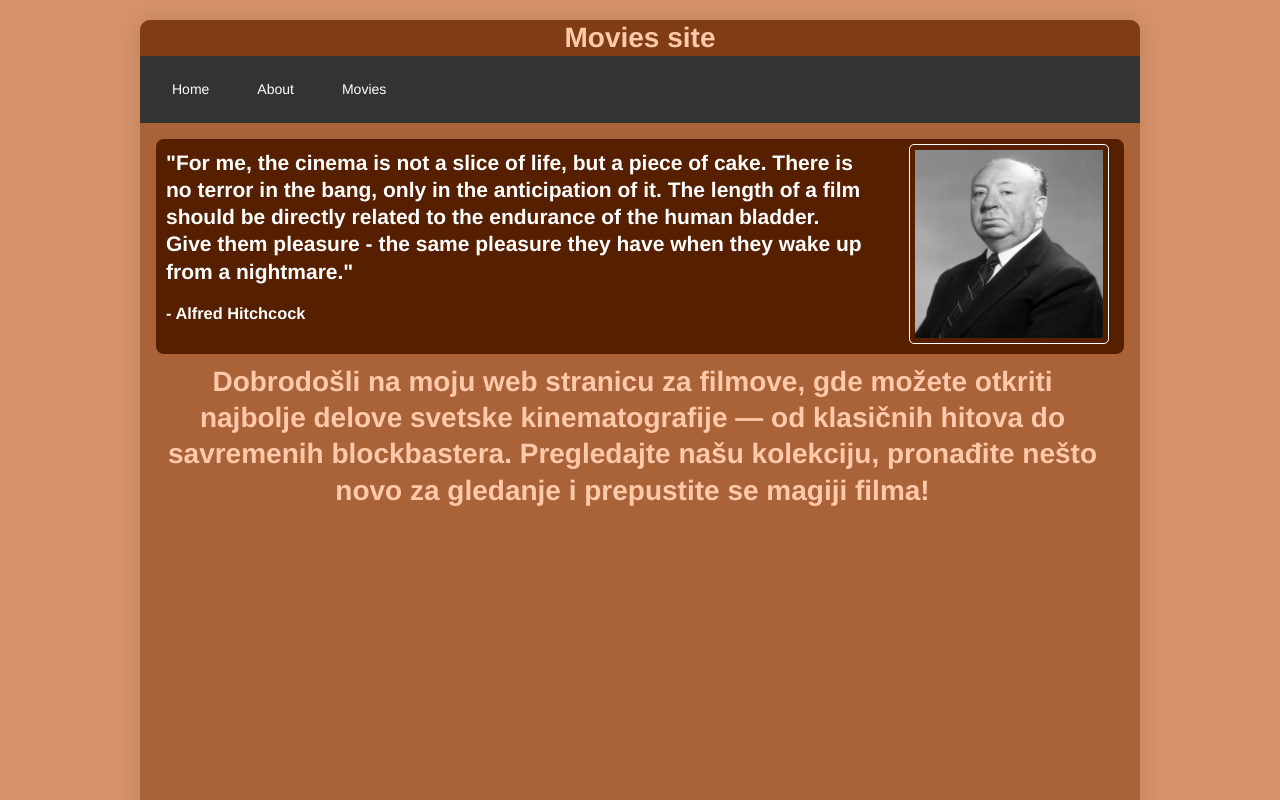
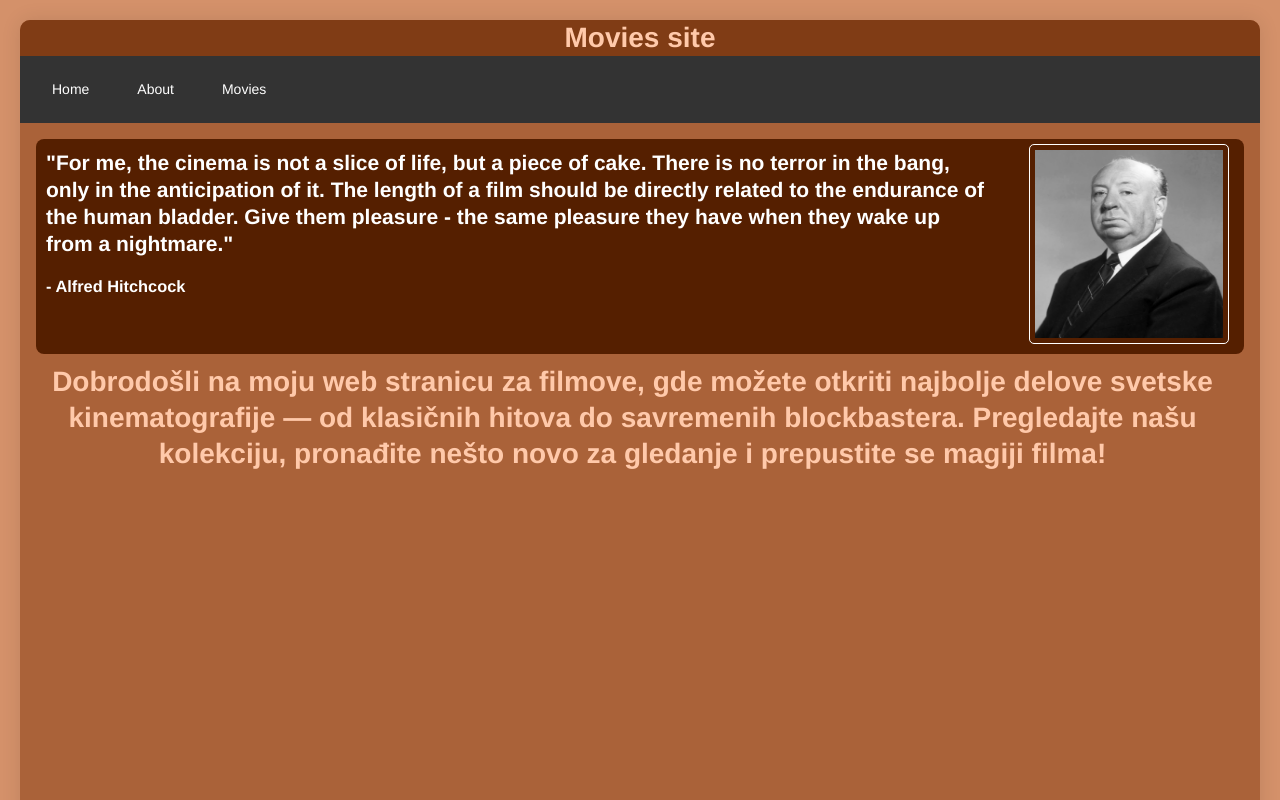
Before and after one commit to adnanmujacic97/MoviesApp, an Angular app: page / in a window 1280 px wide. Shown: the top 800 px of the page. Built offline with nearby package versions, Linux system fonts and the light colour scheme.

Commit message:
Movie model

```diff
--- a/src/app/app.css
+++ b/src/app/app.css
@@ -1,5 +1,5 @@
 .app-wrapper {
-  max-width: 1000px;
+  max-width: 1400px;
   min-height: 1200px;
   overflow: hidden;
   display: flex;
--- /dev/null
+++ b/src/app/movies/movie.model.ts
@@ -0,0 +1,8 @@
+export class Movie {
+  constructor(
+    public title: string,
+    public description: string,
+    public imageUrl: string,
+    public price: number
+  ) {}
+}
--- a/src/app/movies/movies.component.ts
+++ b/src/app/movies/movies.component.ts
@@ -1,4 +1,5 @@
 import { Component } from '@angular/core';
+import { Movie } from './movie.model';
 
 @Component({
   selector: 'app-movies',
@@ -7,14 +8,7 @@ import { Component } from '@angular/core';
   styleUrl: './movies.component.css'
 })
 
-class Movie {
-  constructor(
-    public title: string,
-    public description: string,
-    public imageUrl: string,
-    public price: number
-  ) {}
-}
+
 
 export class MoviesComponent {
   movies: Movie[] = [
```
